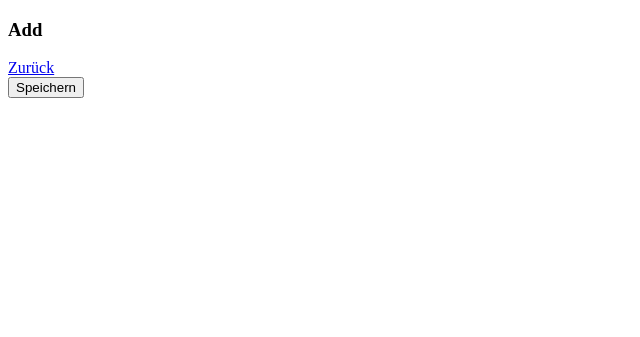
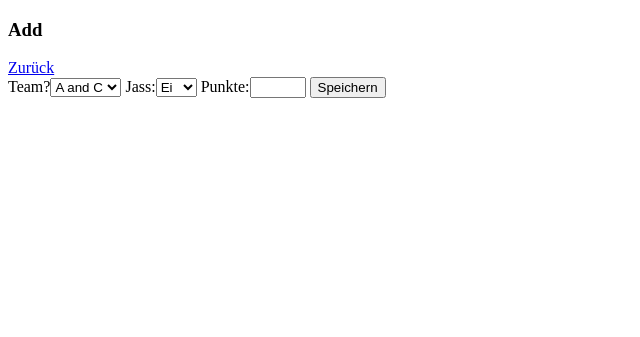
Before and after one commit to jalymelle/jassen, a Django app: page /add/ in a window 1280 px wide. Shown: the top 337 px of the page, without its empty margins (0-640 px from the left). Run offline with Django 3.2, Linux system fonts and the light colour scheme.

Commit message:
forms and input

```diff
--- a/src/board/forms.py
+++ b/src/board/forms.py
@@ -1,5 +1,33 @@
 from django import forms
+from .models import JassTeam
 
 class TeamForm(forms.Form):
     name1 = forms.CharField(label='Name Team 1', max_length=10)
     name2 = forms.CharField(label='Name Team 2', max_length=10)
+
+teams = [
+    (JassTeam.objects.get(id=1).team_name, JassTeam.objects.get(id=1).team_name),
+    ((JassTeam.objects.get(id=2).team_name, JassTeam.objects.get(id=2).team_name)),
+    ]
+
+jassarten = [
+    ('Ei', 'Ei'),
+    ('Ro', 'Ro'),
+    ('Si', 'Si'),
+    ('Se', 'Se'),
+    ('Mi', 'Mi'),
+    ('Ob', '↓'),
+    ('Un', '↑'),
+    ('Sl', '☇'),
+    ('4_5', '4/5'),
+    ('wahlt', '?'),
+    ('3_3', '3/3'),
+    ('Ro12', 'Ro'),
+
+
+]
+
+class AddForm(forms.Form):
+    team = forms.CharField(label='Team?', widget=forms.Select(choices=teams))
+    jass = forms.CharField(label='Jass', widget=forms.Select(choices=jassarten))
+    points = forms.IntegerField(label='Punkte', min_value=0, max_value=16)
--- a/src/board/models.py
+++ b/src/board/models.py
@@ -2,9 +2,9 @@ from django.db import models
 
 # Create your models here.
 class JassTeam(models.Model):
-    team_name = models.CharField(max_length=20, null=False, unique=True)
+    team_name = models.CharField(max_length=20, null=False, unique=True, default='e')
 
 
 labels = ['Ei', 'Ro', 'Si', 'Se', 'Mi', 'Ob', 'Un', 'Sl', '4_5', 'wahl', '3_3', 'Ro12']
 for label in labels:
-    JassTeam.add_to_class(label, models.IntegerField(null=True, blank=True))
+    JassTeam.add_to_class(label, models.IntegerField(null=True, blank=True, default=None))
--- a/src/board/templates/board/add.html
+++ b/src/board/templates/board/add.html
@@ -12,6 +12,10 @@
         <h1>Add</h1>
         <a href="{% url 'board' %}">Zurück</a>
     </nav>
-    <button class="save">Speichern</button>
+    <form action="{% url 'add' %}" method="post">
+        {% csrf_token %}
+        {{ form }}
+        <input type="submit" value="Speichern">
+    </form>
     </section>
 {% endblock content %}
--- a/src/board/urls.py
+++ b/src/board/urls.py
@@ -1,4 +1,4 @@
-from .views import board, start, add
+from .views import start, board, add
 from django.urls import path
 
 
--- a/src/board/views.py
+++ b/src/board/views.py
@@ -2,27 +2,52 @@ from django.shortcuts import render
 from django.http import HttpResponseRedirect
 from django.urls import reverse
 from .models import JassTeam
-from .forms import TeamForm
+from .forms import TeamForm, AddForm
 
 # Create your views here.
 def start(request):
     if request.method == 'POST':
         form = TeamForm(request.POST)
         if form.is_valid():
-            # JassTeam.objects.all().delete()
+            JassTeam.objects.all().delete()
+            name1 = form.cleaned_data.get('name1')
+            name2 = form.cleaned_data.get('name2')
+            cols = [name1, name2, 'total1', 'total2']
+            for col in cols:
+                JassTeam.objects.create(team_name=col)
+
+            return HttpResponseRedirect(reverse('board'), {'form': form})
+
+    else:
+        form = TeamForm()
+        print('here')
+
+    return render(request, 'board/start.html', )
+
+
+def add(request):
+    if request.method == 'POST':
+        form = AddForm(request.POST)
+        if form.is_valid():
+            team = JassTeam.objects.get(team_name=form.cleaned_data.get('team'))
+            field = form.cleaned_data.get('jass')
+            points = form.cleaned_data.get('points')
+            update(team, field, points)
+
             return HttpResponseRedirect(reverse('board') )
 
     else:
-        form = TeamForm()
+        form = AddForm()
 
-    return render(request, 'board/start.html', {'form': form})
+    return render(request, 'board/add.html', {'form': form})
 
-
-def add(request):
-    return render(request, 'board/add.html', {})
+def update(team, field, points):
+    setattr(team, field, points)
+    team.save()
 
 
 def board(request):
+    print(JassTeam.objects.all())
     team1 = JassTeam.objects.get(id=1)
     team2 = JassTeam.objects.get(id=2)
 
```
Also changed, not shown: src/board/templates/board/board.html (+3 -4 lines), src/board/migrations/0018_auto_20210703_1832.py (added), src/board/migrations/0019_auto_20210703_1839.py (added), src/db.sqlite3.
